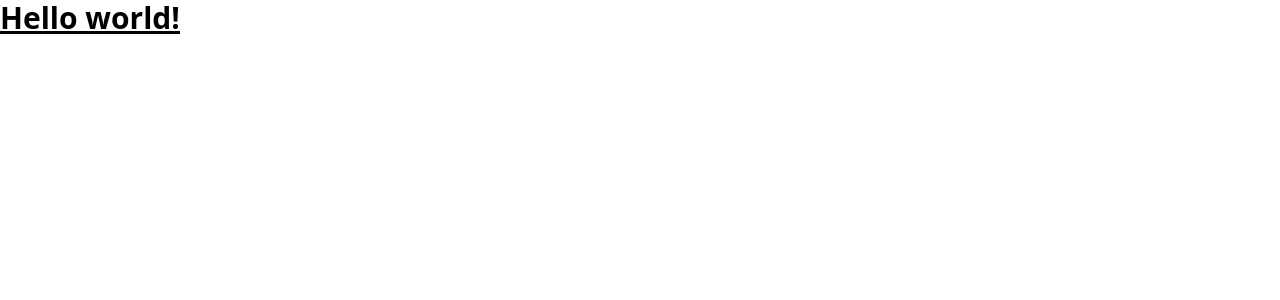
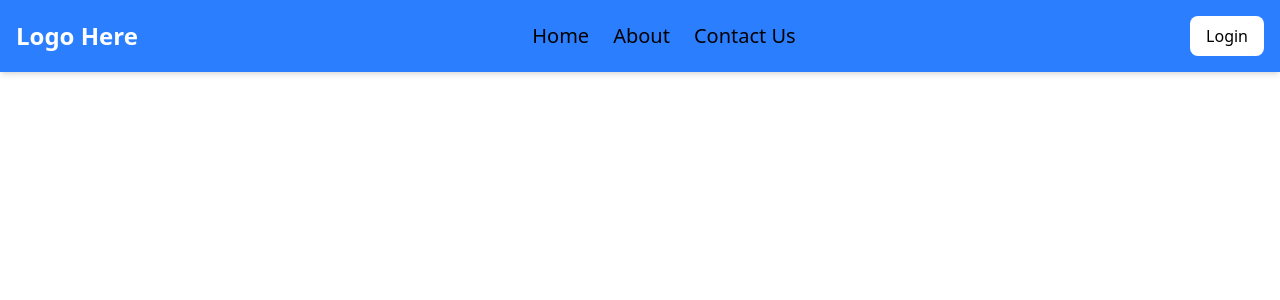
Before and after one commit to Ahad-Awan/React-E-Commerce, a React (Vite) app: page / in a window 1280 px wide. Shown: the top 300 px of the page. Built offline with nearby package versions, Linux system fonts and the light colour scheme.

Commit message:
navbar complete

```diff
--- a/src/App.jsx
+++ b/src/App.jsx
@@ -1,9 +1,9 @@
-import "./App.css";
+import Navbar from "./components/Navbar";
 
 function App() {
   return (
     <>
-      <h1 class="text-3xl font-bold underline">Hello world!</h1>
+      <Navbar />
     </>
   );
 }
--- /dev/null
+++ b/src/components/Navbar.jsx
@@ -0,0 +1,27 @@
+import React from "react";
+
+const Navbar = () => {
+  return (
+    <nav className="bg-blue-500 text-white p-4 shadow-md">
+      <div className="container mx-auto flex justify-between items-center">
+        <h1 className="text-2xl font-bold">Logo Here</h1>
+        <div className="space-x-6 hidden md:flex">
+          <a href="#" className="hover:text-gray-200 text-black text-xl">
+            Home
+          </a>
+          <a href="#" className="hover:text-gray-200 text-black text-xl">
+            About
+          </a>
+          <a href="#" className="hover:text-gray-200 text-black text-xl">
+            Contact Us
+          </a>
+        </div>
+        <button className="bg-white text-black px-4 py-2 rounded-lg hover:bg-gray-200 transition">
+          Login
+        </button>
+      </div>
+    </nav>
+  );
+};
+
+export default Navbar;
```
Also changed, not shown: src/App.css (deleted).
